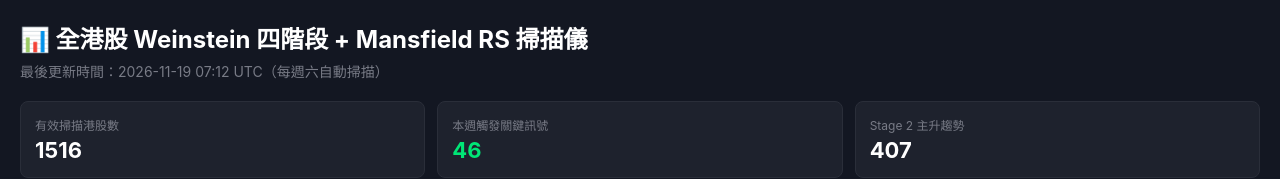
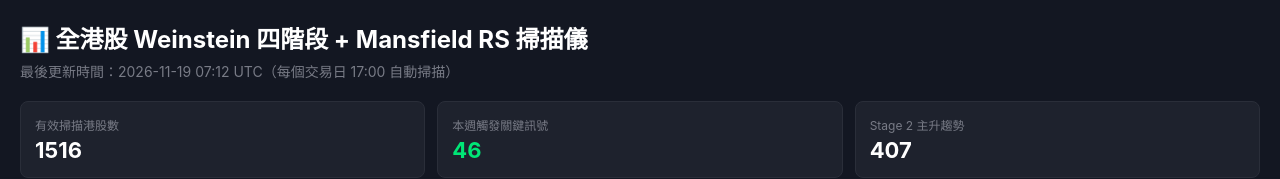
Before and after one commit to gtong814/hk-weinstein-scanner, a plain HTML site: page index.html in a window 1280 px wide. Shown: the top 179 px of the page. Drawn offline with Linux system fonts and the light colour scheme.

Commit message:
Update last updated time message in index.html

```diff
--- a/index.html
+++ b/index.html
@@ -90,7 +90,7 @@
         const res = await fetch('./results/latest_data.json?t=' + Date.now());
         if (!res.ok) throw new Error("尚未產生 latest_data.json");
         rawData = await res.json();
-        document.getElementById('updated-time').textContent = `最後更新時間：${rawData.updated_at}（每週六自動掃描）`;
+        document.getElementById('updated-time').textContent = `最後更新時間：${rawData.updated_at}（每個交易日 17:00 自動掃描）`;
         document.getElementById('st-total').textContent = rawData.total_scanned;
         document.getElementById('st-signals').textContent = rawData.signals_count;
         const s2Count = rawData.all_stocks.filter(x => x.Stage.includes('Stage 2')).length;
```
